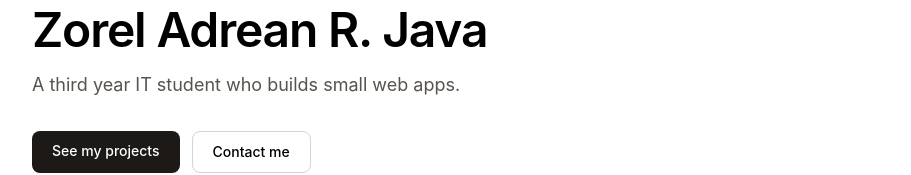
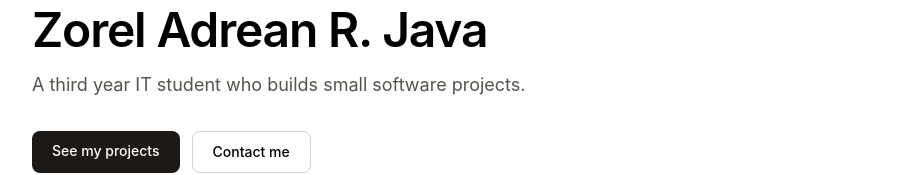
Before and after one commit to zoreladreanjava/CSIT340-Lab2-Java, a React (Vite) app: page / in a window 1280 px wide. Shown: the part 167-342 px from the top of the page, without its empty margins (184-1095 px from the left). Built offline with nearby package versions, Linux system fonts and the light colour scheme.

Commit message:
update hero description

```diff
--- a/src/components/Hero.jsx
+++ b/src/components/Hero.jsx
@@ -9,7 +9,7 @@ function Hero() {
         Zorel Adrean R. Java
       </h1>
       <p className="mt-4 max-w-xl text-lg leading-relaxed text-stone-600">
-        A third year IT student who builds small web apps.
+        A third year IT student who builds small software projects.
       </p>
       <div className="mt-8 flex gap-3">
         <a
```
